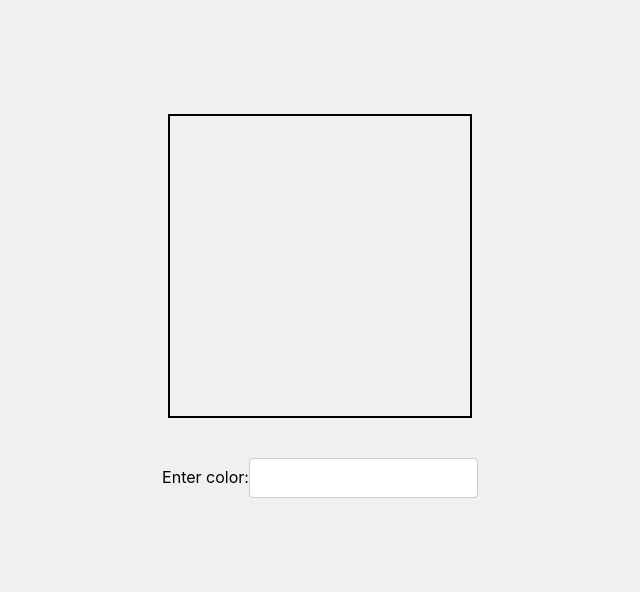
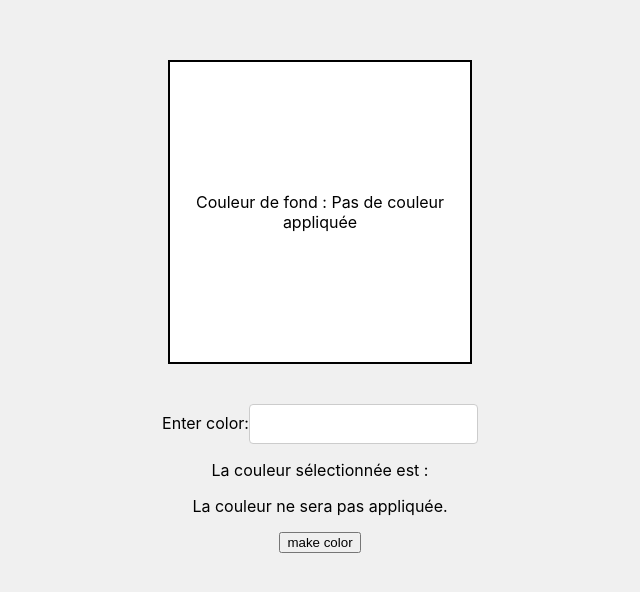
Before and after one commit to Bayelaye313/reactIntro, a React (Create React App) app in the folder reactconcepts/: page / in a window 1280 px wide. Shown: the part 104-696 px from the top of the page, without its empty margins (320-960 px from the left). Built offline with nearby package versions, Linux system fonts and the light colour scheme.

Commit message:
conditionnal rendering

```diff
--- a/reactconcepts/src/App.js
+++ b/reactconcepts/src/App.js
@@ -7,17 +7,21 @@ import CallBack from './components/CallBack';
 
 function App() {
 
-
-
-  const [Uicolor , setUiColor] = useState(0)
+  const [Uicolor , setUiColor] = useState('')
+  const [isColored, setIsColored] = useState(false)
   const getColor= (color)=>{
     setUiColor(color)
   }
+  const toggleColor = ()=>{
+    setIsColored(!isColored)
+  }
   return (
     <div className='App'>
-      <div className='conteneur' style={{background:`${Uicolor}` }}>
+      <div className='conteneur' style={{background: isColored ? Uicolor : 'white' }}>
+      <p>Couleur de fond : {isColored ? Uicolor : "Pas de couleur appliquée"}</p>
       </div>
-      <CallBack getCol = {getColor} />
+      <CallBack isColored = {isColored} getCol = {getColor} />
+      <button onClick={toggleColor}> {isColored ? 'remove color' : 'make color' } </button>
     </div>
   );
 }
--- a/reactconcepts/src/components/CallBack.jsx
+++ b/reactconcepts/src/components/CallBack.jsx
@@ -1,6 +1,6 @@
 import React, { useState } from "react";
 
-function CallBack({ getCol }) {
+function CallBack({ getCol, isColored }) {
   const [color, setColor] = useState("");
 
   const handleChange = (ev) => {
@@ -15,6 +15,12 @@ function CallBack({ getCol }) {
         Enter color:
         <input type="text" value={color} onChange={handleChange} />
       </label>
+      <p>La couleur sélectionnée est : {color}</p>
+      <p>
+        {isColored
+          ? "La couleur sera appliquée."
+          : "La couleur ne sera pas appliquée."}
+      </p>
     </form>
   );
 }
```
